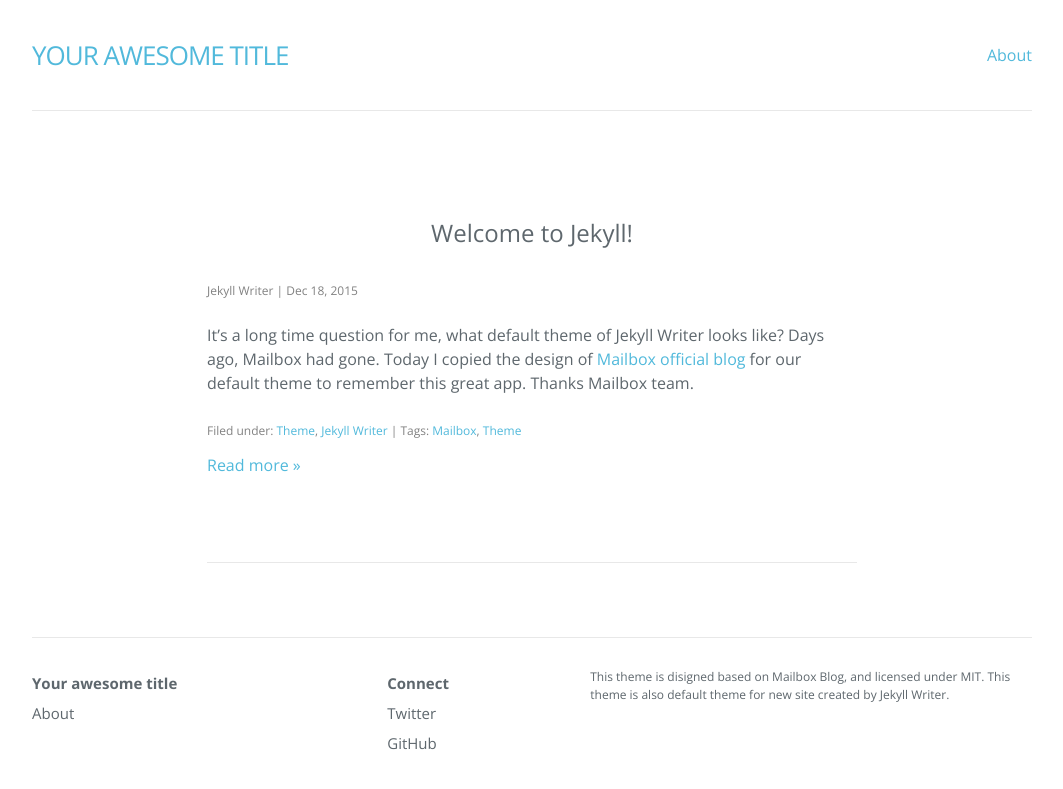
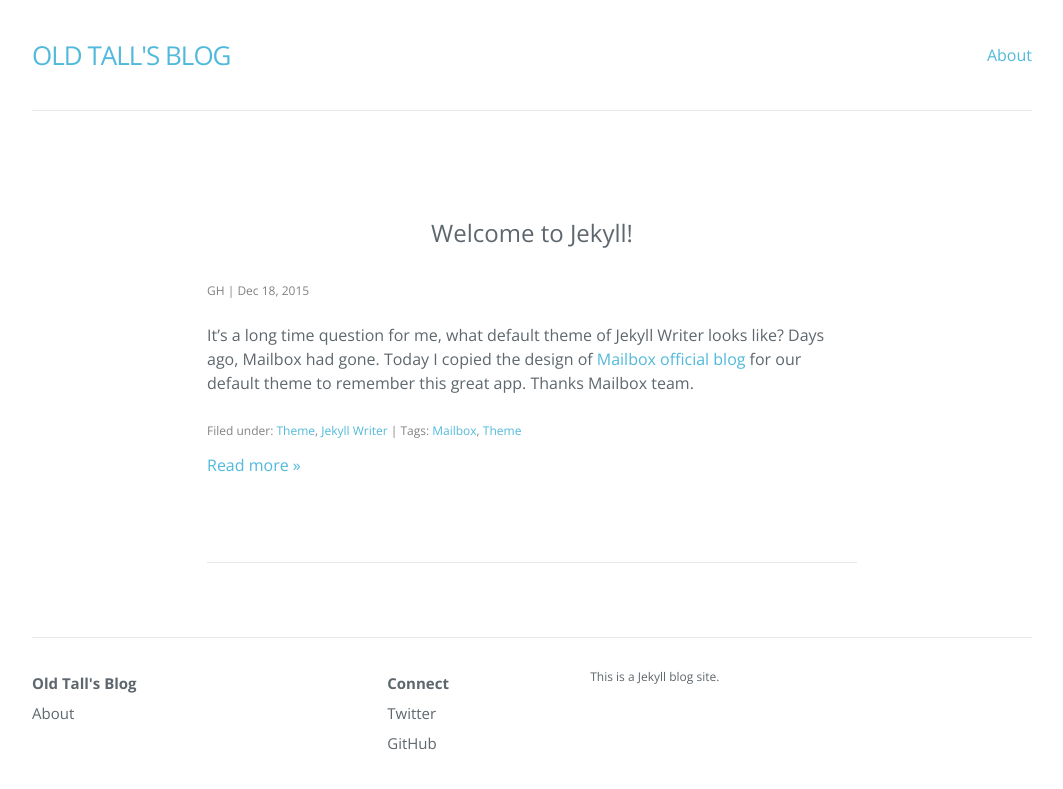
Before and after one commit to ghlogic123/ghlogic123.github.io, a Jekyll site: the page built from index.html, in a window 1280 px wide. Shown: the top 789 px of the page, without its empty margins (108-1171 px from the left). Built offline with Jekyll 4.4.1, drawn with Linux system fonts in a browser that asks for light colours; nearby versions of some CDN libraries; the list of posts is cut into pages by our own code.

Commit message:
Update Configuration

```diff
--- a/_config.yml
+++ b/_config.yml
@@ -1,21 +1,13 @@
-# Welcome to Jekyll!
-#
-# This config file is meant for settings that affect your whole blog, values
-# which you are expected to set up once and rarely need to edit after that.
-# For technical reasons, this file is *NOT* reloaded automatically when you use
-# 'jekyll serve'. If you change this file, please restart the server process.
-
-# Site settings
-title: Your awesome title
-author: Jekyll Writer
-description: > # this means to ignore newlines until "baseurl:"
-  This theme is disigned based on Mailbox Blog, and licensed under MIT.
-  This theme is also default theme for new site created by Jekyll Writer.
-permalink: /:year/:month/:day/:title/
+# Created by Jekyll Writer
+title: Old Tall's Blog
+author: GH
+description: This is a Jekyll blog site.
+permalink: '/:year/:month/:day/:title/'
 paginate: 6
-paginate_path: "/page/:num/"
+paginate_path: '/page/:num/'
 twitter_username: jekyllwriter
-github_username:  jekyllwriter
-gems: [jekyll-paginate]
+github_username: ghlogic123
+gems:
+  - jekyll-paginate
 markdown: kramdown
-baseurl: ""
+baseurl: ''
```
